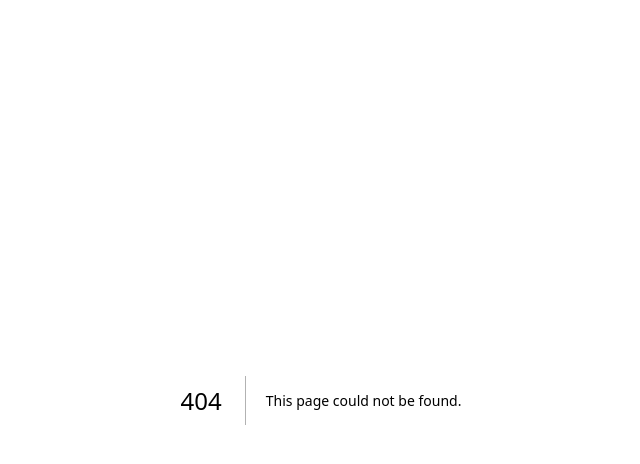
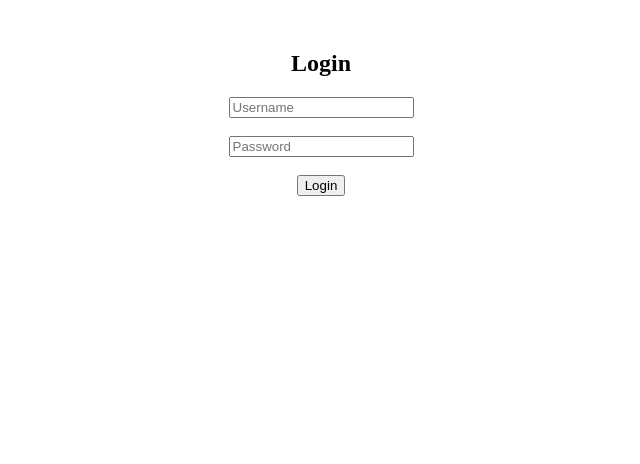
Before and after one commit to tompjnits/TT-Coach-React, a Next.js app: page /pages/login in a window 1280 px wide. Before the commit this address had no page. Shown: the top 464 px of the page, without its empty margins (319-959 px from the left). Built offline with nearby package versions, Linux system fonts and the light colour scheme.

Commit message:
Implement login component with routing

```diff
--- /dev/null
+++ b/pages/pages/login.tsx
@@ -0,0 +1,27 @@
+import { useState } from 'react';
+import { useRouter } from 'next/router';
+
+export default function Login() {
+  const [username, setUsername] = useState('');
+  const [password, setPassword] = useState('');
+  const router = useRouter();
+
+  const handleLogin = (e: any) => {
+    e.preventDefault();
+    if (username === 'admin') router.push('/dashboard?role=admin');
+    else router.push('/dashboard?role=user');
+  };
+
+  return (
+    <div style={{ textAlign: 'center', marginTop: '50px' }}>
+      <h2>Login</h2>
+      <form onSubmit={handleLogin}>
+        <input placeholder="Username" value={username} onChange={e => setUsername(e.target.value)} />
+        <br /><br />
+        <input type="password" placeholder="Password" value={password} onChange={e => setPassword(e.target.value)} />
+        <br /><br />
+        <button type="submit">Login</button>
+      </form>
+    </div>
+  );
+}
```
